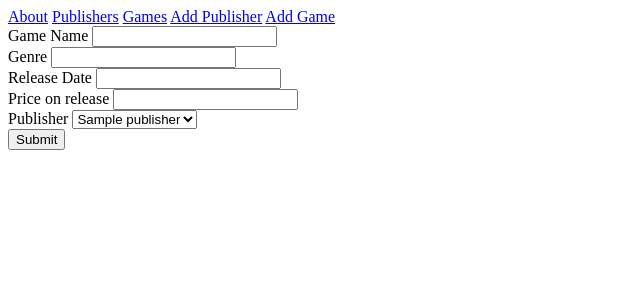
After one commit to KugananK/Python-Project-week10, a Flask app: page /updategame/1 in a window 1280 px wide. The commit adds this page. Shown: the top 300 px of the page, without its empty margins (0-640 px from the left). Run offline with Flask 2, Linux system fonts and the light colour scheme; tables that the repository leaves empty hold one stand-in row (values such as "Sample post").

Commit message:
update functionality added

```diff
--- a/application/forms.py
+++ b/application/forms.py
@@ -7,9 +7,9 @@ class GameForm(FlaskForm):
     release_date = IntegerField("Release Date")
     price = DecimalField("Price on release")
     publisher = SelectField("Publisher", choices=[])
-    submit = SubmitField("Add Game")
+    submit = SubmitField("Submit")
 
 
 class PublisherForm(FlaskForm):
     publisher_name = StringField("Publisher Name")
-    submit = SubmitField("Add Publisher")
+    submit = SubmitField("Submit")
--- a/application/routes.py
+++ b/application/routes.py
@@ -31,7 +31,6 @@
                 release_date = form.release_date.data,
                 price = form.price.data,
                 publisher_ID = form.publisher.data
-
             )
             db.session.add(gameData)
             db.session.commit()
@@ -64,3 +63,38 @@
     db.session.delete(publisher)
     db.session.commit()
     return redirect(url_for('indexpublishers'))
+
+@app.route('/updategame/<int:id>', methods= ['GET', 'POST'])
+def updategame(id):
+    form = GameForm()
+    form.publisher.choices = [(publishers.id,publishers.publisher_name) for publishers in Publishers.query.all()]
+    game = Games.query.get(id)
+    if request.method == 'POST':
+        if form.validate_on_submit():
+            game.game_name = form.game_name.data
+            game.genre = form.genre.data
+            game.release_date = form.release_date.data
+            game.price = form.price.data
+            game.publisher_ID = form.publisher.data
+            db.session.commit()
+            return redirect(url_for('indexgames'))
+        elif request.method == 'GET':
+            game.game_name = form.game_name.data
+            game.genre = form.genre.data
+            game.release_date = form.release_date.data
+            game.price = form.price.data
+            game.publisher = form.publisher.data
+    return render_template('updategame.html', form=form)
+
+@app.route('/updatepublisher/<int:id>', methods= ['GET', 'POST'])
+def updatepublisher(id):
+    form = PublisherForm()
+    publisher = Publishers.query.get(id)
+    if request.method == 'POST':
+        if form.validate_on_submit():
+            publisher.publisher_name = form.publisher_name.data
+            db.session.commit()
+            return redirect(url_for('indexpublishers'))
+        elif request.method == 'GET':
+            form.publisher_name.data = publisher.publisher_name
+    return render_template('updatepublisher.html', form=form)
--- a/application/templates/game.html
+++ b/application/templates/game.html
@@ -9,5 +9,8 @@
 <form action="{{ url_for('deletegame', id=game.id) }}">
     <button type="Submit">Delete Game</button>
 </form>
+<form action="{{ url_for('updategame', id=game.id) }}">
+    <button type="Submit">Update Game</button>
+</form>
 {% endfor %}
 {% endblock body %}
--- a/application/templates/publisher.html
+++ b/application/templates/publisher.html
@@ -5,5 +5,8 @@
 <form action="{{ url_for('deletepublisher', id=publisher.id) }}">
     <button type="Submit">Delete Publisher</button>
 </form>
+<form action="{{ url_for('updatepublisher', id=publisher.id) }}">
+    <button type="Submit">Update Publisher</button>
+</form>
 {% endfor %}
 {% endblock body %}
--- /dev/null
+++ b/application/templates/updategame.html
@@ -0,0 +1,23 @@
+{% extends "layout.html" %}
+{% block body %}
+<head>
+    <title>Update Game</title>
+</head>
+<div class="form">
+    <form method="POST", action="">
+        {{ form.hidden_tag() }}
+        {{ form.game_name.label }} {{ form.game_name }}
+        <br>
+        {{ form.genre.label }} {{ form.genre }}
+        <br>
+        {{ form.release_date.label }} {{ form.release_date }}
+        <br>
+        {{ form.price.label }} {{ form.price }}
+        <br>
+        {{ form.publisher.label }} {{ form.publisher }}
+        <br>
+        {{ form.submit }}
+    </form>
+</div>
+
+{% endblock body %}
```
Also changed, not shown: application/templates/updatepublisher.html (added, +14 -0 lines).
